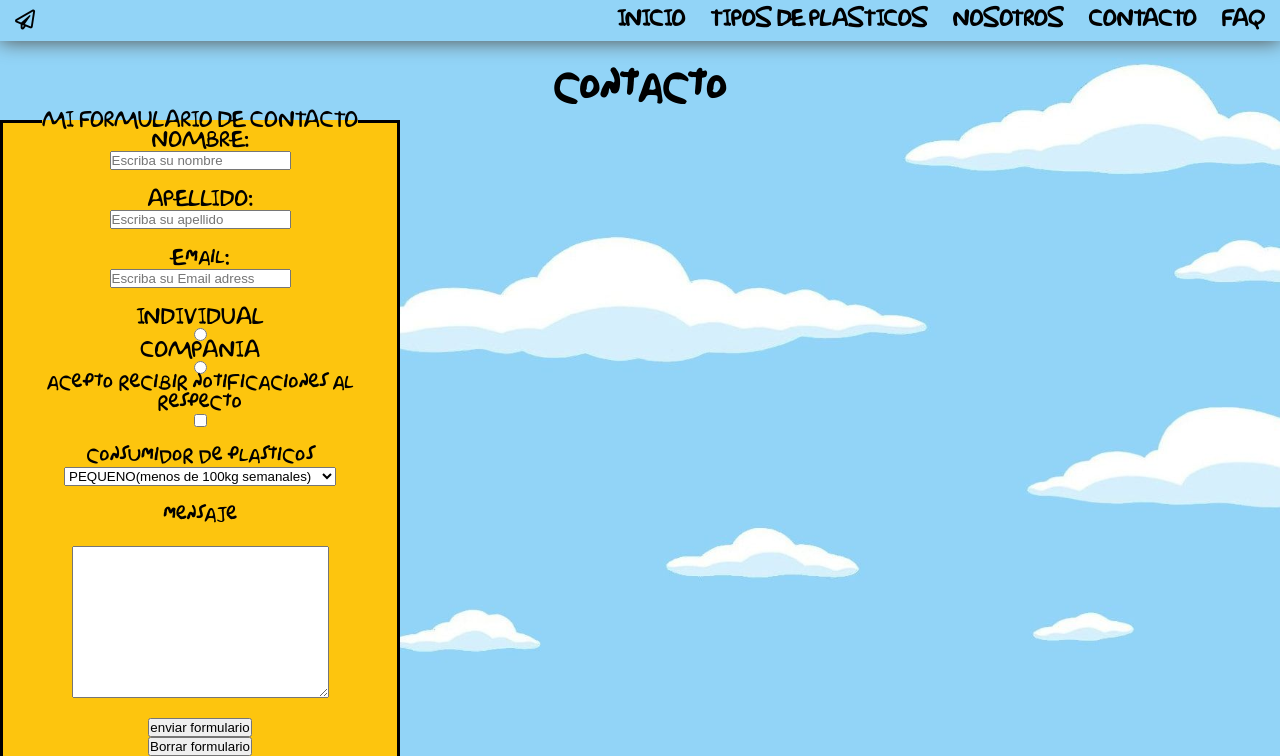
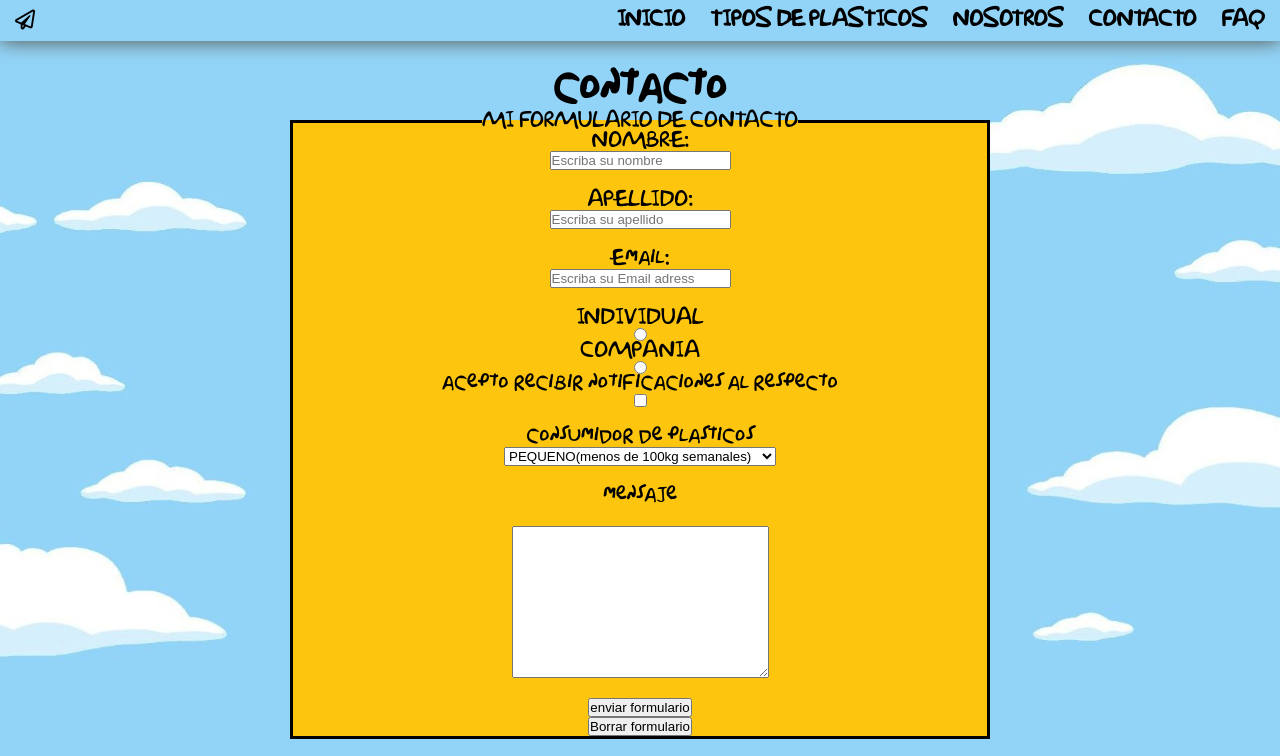
Before and after one commit to RodolfoYacanto/proyecto-final, a plain HTML site: page pages/contacto.html in a window 1280 px wide. Shown: the top 756 px of the page. Drawn offline with Linux system fonts and the light colour scheme.

```diff
--- a/css/style.css
+++ b/css/style.css
@@ -64,9 +64,7 @@
   transform: scale(1.2);
 }
 /*fin encabezado*/
-h1 {
-  margin-top: 3rem;
-}
+
 .caja {
   padding: 15px;
   display: flex;
@@ -92,9 +90,12 @@
 }
 /*revisado*/
 .container {
-  margin: 0 auto;
-  max-width: 80%;
+  margin: 3rem auto;
+  max-width: 90%;
   text-align: center;
+  display: flex;
+  flex-direction: column;
+  align-items: center;
 }
 /*footer*/
 footer {
@@ -252,31 +253,14 @@
   align-items: center;
 }
 fieldset {
+  width: 700px;
   display: flex;
-  text-align: center;
   flex-direction: column;
-  justify-content: center;
-  align-content: center;
   align-items: center;
-  align-self: center;
   border: 3px solid black;
   background-color: rgb(253, 197, 14);
 }
-.flex__container {
-  text-align: center;
-  display: flex;
-  flex-direction: column;
-  justify-content: center;
-  align-content: center;
-  align-items: center;
-}
-legend {
-  text-align: center;
-  display: flex;
-  flex-direction: column;
-  justify-content: center;
-  align-content: center;
-}
+
 /*animaciones*/
 .far:hover {
   transform: translate(10px, 10px) rotate(45deg);
--- a/pages/contacto.html
+++ b/pages/contacto.html
@@ -51,7 +51,10 @@
       </nav>
     </header >
     <!--contenido de la pagina -->
-    <main class="flex-container">
+    <main class="container">
+
+
+
       <h1>contacto</h1>
       <div class="contacto">
       <form class="tabla">
```
Also changed, not shown: index.html (+5 -2 lines), pages/FAQ.html (+1 -0 lines), pages/Nosotros.html (+4 -1 lines).
